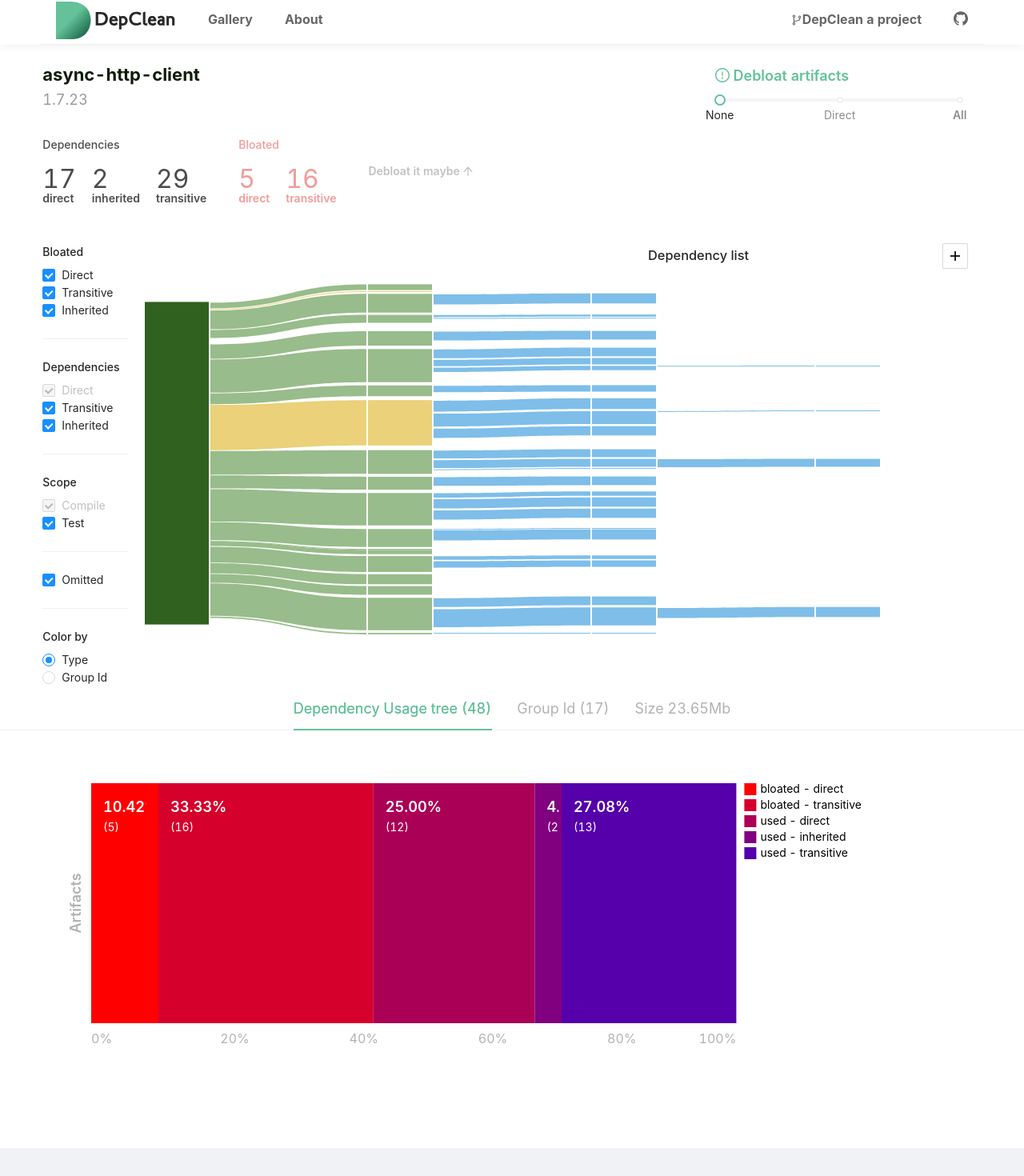
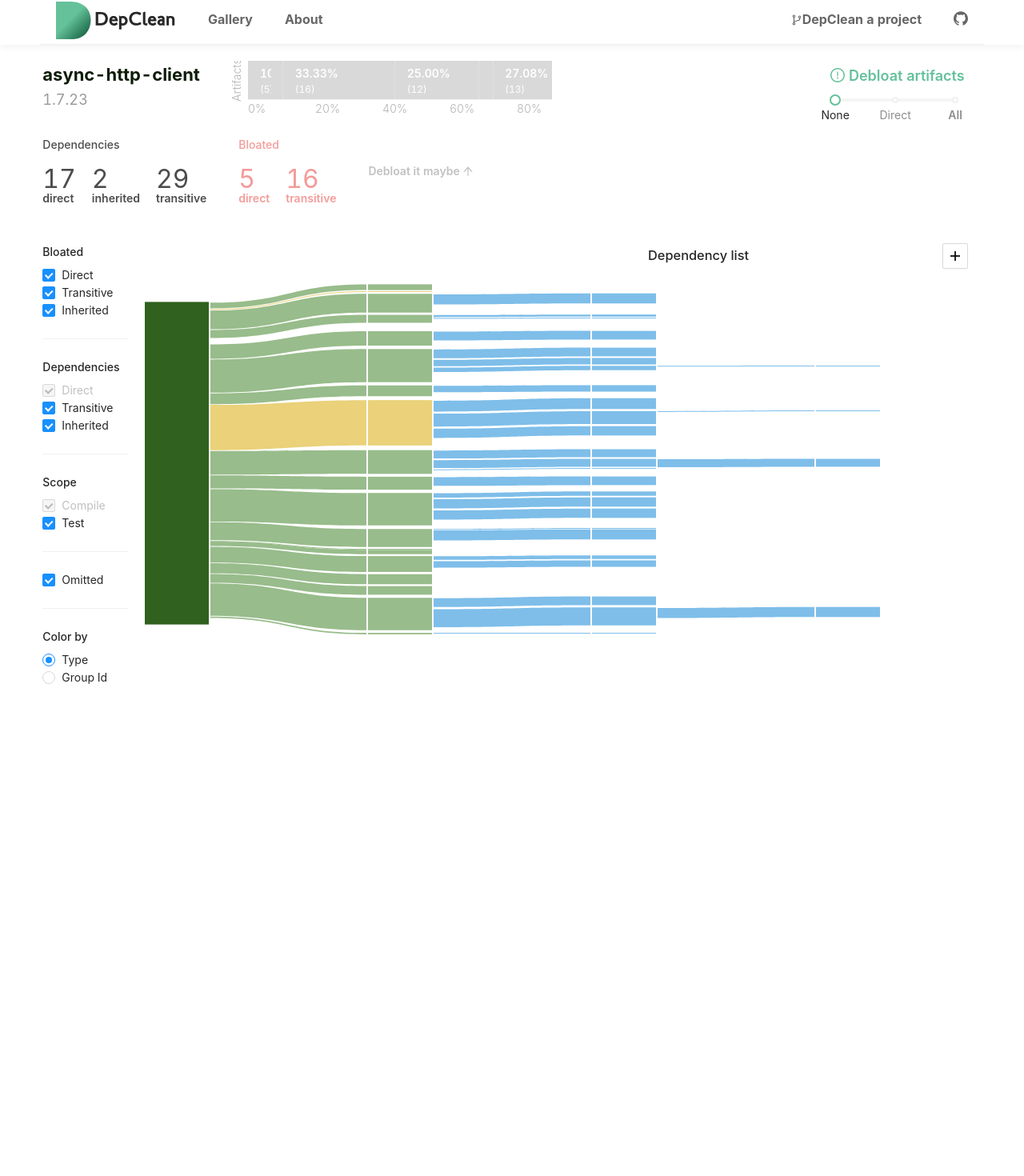
Before and after one commit to ASSERT-KTH/depclean-web, a React (Create React App) app in the folder front-end/: page /result in a window 1280 px wide. Shown: the part 8-1478 px from the top of the page at 80% size. After the commit the page ends 868 px from the top, so only its background shows below. Built offline with nearby package versions, Linux system fonts and the light colour scheme.

Commit message:
fix chart to upper part

```diff
--- a/front-end/src/App.css
+++ b/front-end/src/App.css
@@ -202,7 +202,8 @@
 }
 .square-text{
  display: block;
- padding:15px;
+ padding:5px 0 0 15px;
+
  overflow: hidden;
  -webkit-user-select: none; /* Safari */
   -moz-user-select: none; /* Firefox */
@@ -212,7 +213,7 @@
 
 
 .square-text .title{
-  font-size: 1.3em;
+  font-size: 14px;
   font-weight: 600;
   color:white;
   display: block;
@@ -223,7 +224,7 @@
 }
 
 .square-text .sub-title{
-  font-size: 1em;
+  font-size: 12px;
   color:white;
   display: block;
   -webkit-user-select: none; /* Safari */
@@ -354,6 +355,7 @@ p{
   font-size: 22px;
   font-weight: 700;
   margin-bottom: 0;
+  margin-right: 40px;
 }
 
 /* MAIN PAGE */
@@ -549,14 +551,14 @@ line.Axis__line {
 }
 
 .axis_label{
-    font-size: 18px;
-    font-weight: 600;
+    font-size: 14px;
+    font-weight: 300;
     fill: rgb(0 0 0 / 0.3);
 }
 
 .axis__tick{
-  font-size: 16px;
-  font-weight: 400;
+  font-size: 14px;
+  font-weight: 300;
   fill: rgb(0 0 0 / 0.3);
 }
 
--- a/front-end/src/App.tsx
+++ b/front-end/src/App.tsx
@@ -17,7 +17,7 @@ import "antd/dist/antd.css";
 import './App.css';
 
 
-const { Content, Footer } = Layout;
+const { Content } = Layout;
 
 function App() {
 
@@ -39,8 +39,8 @@ function App() {
 
         </Content>
 
-        <Footer>
-        </Footer>
+        {/* <Footer>
+        </Footer> */}
 
 
       </Layout>
--- a/front-end/src/Chart.tsx
+++ b/front-end/src/Chart.tsx
@@ -7,17 +7,9 @@ import { v4 as uuidv4 } from 'uuid';
 import { Tooltip } from './vizUtils/tooltip';
 import { AxisHorizontal } from 'src/vizUtils/AxisHorizontal';
 import { AxisVertical } from 'src/vizUtils/AxisVertical';
+import { dimension } from 'src/interfaces/interfaces'
 
-interface dimension {
-    width: number,
-    height: number,
-    marginTop: number,
-    marginRight: number,
-    marginBottom: number,
-    marginLeft: number,
-    boundedHeight: number,
-    boundedWidth: number,
-}
+
 
 interface ChartProps {
     nodes: any[],
@@ -43,14 +35,13 @@ export const Chart = ({
     const [tpOpacity, setTpOpacity] = useState(0)
 
     //declare chart width and height
-    const chartSize = (dimensions.boundedWidth * 0.7);
-    const chartHeight = 300;
+    const chartSize = (dimensions.boundedWidth);
+    const chartHeight = dimensions.boundedHeight * 0.69;
     const chartDimensions = {
         ...dimensions,
         boundedWidth: chartSize,
         height: chartHeight
     }
-
 
     const chartXScale = d3.scaleLinear()
         .domain([0, 100])
@@ -77,7 +68,7 @@ export const Chart = ({
         .domain([0, chartData.length + 1])
         .interpolator(colorInterpolator);
     const indexAccesor = (d: any) => d.index;
-    const colorAccessor = (d: any) => color(indexAccesor(d))
+    const colorAccessor = (d: any) => "#D9D9D9"//color(indexAccesor(d))
     //LEGEND DATA
     const initialPos = [chartSize + dimensions.marginLeft + 10, dimensions.marginTop]
 
@@ -102,9 +93,9 @@ export const Chart = ({
         <div className="flex flex-justify-center" >
             <div className="wrapper">
                 <Tooltip value={toolTipValue} position={toolTipPos} opacity={tpOpacity} />
-                <svg width={dimensions.boundedWidth} height={dimensions.height} >
+                <svg width={dimensions.width} height={dimensions.height} >
 
-                    <g transform={"translate(" + dimensions.marginLeft + "," + dimensions.marginTop + ")"} >
+                    <g transform={"translate(" + dimensions.marginLeft + "," + 0 + ")"} >
 
                         <Squares
                             data={chartData}
@@ -122,12 +113,6 @@ export const Chart = ({
                         />
                     </g>
 
-                    <Legend
-                        data={chartData}
-                        nameAccessor={nameAccessor}
-                        initialPos={initialPos}
-                        color={color}
-                    />
                     <AxisHorizontal
                         dimensions={chartDimensions}
                         formatTick={formatTick}
@@ -142,6 +127,12 @@ export const Chart = ({
                         scale={chartXScale}
                         numTicks={numTicks}
                     />
+                    {/* <Legend
+                        data={chartData}
+                        nameAccessor={nameAccessor}
+                        initialPos={initialPos}
+                        color={color}
+                    /> */}
                 </svg>
             </div>
         </div >
--- a/front-end/src/DependenceProvency.tsx
+++ b/front-end/src/DependenceProvency.tsx
@@ -20,18 +20,18 @@ export const DependenceProvency = () => {
     const sName: string = `Size ${rootInfo[2].num}Mb`;
     const nodesFiltered = filtered.descendants().filter((d: any) => d.data.type !== "omitted" && d.data.type !== "test")
 
-    const nodesDep = getNodesWithDepCategory(nodesFiltered.splice(1));
+    const nodesDep = getNodesWithDepCategory(nodesFiltered.splice(1)).filter((d: any) => d.type !== "unknown" && d.status !== "unkown");
     const colorUsage = d3.interpolate("red", "blue")
     const colorGroupId = d3.scaleOrdinal(d3.schemeCategory10);
 
     const [dimensions, setDimensions] = useState({
         width: window.innerWidth,
-        height: 500,
+        height: 600,
         marginTop: 50,
         marginRight: 50,
         marginBottom: 50,
         marginLeft: 50,
-        boundedHeight: 500 - 50 - 50,
+        boundedHeight: 600 - 50 - 50,
         boundedWidth: window.innerWidth * 0.9,
     });
 
@@ -39,12 +39,12 @@ export const DependenceProvency = () => {
         function handleResize() {
             setDimensions({
                 width: window.innerWidth,
-                height: 500,
+                height: 600,
                 marginTop: 50,
                 marginRight: 50,
                 marginBottom: 50,
                 marginLeft: 50,
-                boundedHeight: 500 - 50 - 50,
+                boundedHeight: 600 - 50 - 50,
                 boundedWidth: window.innerWidth * 0.9,
             })
         }
@@ -55,6 +55,7 @@ export const DependenceProvency = () => {
     const sizeAccesor = (d: any) => d.size;
     const dataHierarchy = filtered
         .sum(sizeAccesor)
+    // .sort((a: any, b: any) => b.size - a.size)
     // .sort((a: any, b: any) => b.value - a.value)
 
     return (
--- a/front-end/src/HomeViz.tsx
+++ b/front-end/src/HomeViz.tsx
@@ -4,7 +4,7 @@ import { MainInfo } from './MainInfo';
 import { Row, Col, Divider, Checkbox } from 'antd';
 import { CategoryCheckbox } from './CategoryCheckbox';
 import { CategoryRadialBox } from './CategoryRadialBox';
-import { DependenceProvency } from './DependenceProvency';
+// import { DependenceProvency } from './DependenceProvency';
 import { HorizontalPartitionTree } from './HorizontalPartitionTree';
 import { useAppState } from "./AppStateContext";
 import { v4 as uuidv4 } from 'uuid';
@@ -168,10 +168,9 @@ export const HomeViz = () => {
 
             </Row>
 
-            <Row id="dependenceProvency">
-                {/* TABS */}
+            {/* <Row id="dependenceProvency">
                 <DependenceProvency />
-            </Row>
+            </Row> */}
         </div>
     )
 }
--- a/front-end/src/MainInfo.tsx
+++ b/front-end/src/MainInfo.tsx
@@ -1,19 +1,44 @@
 import React from "react";
 import { Col, Slider } from 'antd';
 import { Message } from 'src/Message';
-import { useAppState } from "./AppStateContext"
+import { useAppState } from "./AppStateContext";
+import { truncateString } from "src/utils/stringManipulation";
 import { ExclamationCircleOutlined } from '@ant-design/icons';
+import { getNodesWithDepCategory } from "./utils/treeAccess";
+import { Chart } from 'src/Chart';
+import * as d3 from 'd3';
+import { dimension } from 'src/interfaces/interfaces'
 
 export const MainInfo = () => {
     //get the main state
     const { state, dispatch } = useAppState();
     //Get all the nodes
-    const { debloatNum, filteredBloated } = state;
+    const { debloatNum, filteredBloated, filtered } = state;
+    const nodesFiltered = filtered.descendants().filter((d: any) => d.data.type !== "omitted" && d.data.type !== "test" && d.data.deleted === false)
+
+    const nodesDep = getNodesWithDepCategory(nodesFiltered.splice(1));
+    const colorUsage = d3.interpolate("red", "blue")
     //GET THE INFORMATIN
+    const tittle = truncateString(state.project.artifactId, 35);
+    const version = state.project.version;
 
+    const marginRight = 0;
+    const marginLeft = 20;
+    const marginTop = 15;
+    const marginBottom = 15;
+    const width = 400;
+    const height = 70;
 
-    const tittle = state.project.artifactId;
-    const version = state.project.version;
+    const dimensions: dimension = {
+        width: width,
+        height: height,
+        marginTop: marginTop,
+        marginRight: marginRight,
+        marginBottom: marginBottom,
+        marginLeft: marginLeft,
+        boundedHeight: height - marginTop + marginBottom,
+        boundedWidth: width - marginRight + marginLeft,
+    };
 
     const marks = {
         0: 'None',
@@ -27,9 +52,9 @@ export const MainInfo = () => {
         },
     };
 
+    //on change slider debloat project and select debloat
     const onChange = (value: number) => {
         dispatch({ type: "DEBLOAT_PROJECT", payload: value })
-        //
         dispatch({ type: "SELECT_BLOAT", payload: filteredBloated });
     };
 
@@ -43,10 +68,20 @@ export const MainInfo = () => {
                     </h1>
                     <span className="version-num">{version}</span>
                 </div>
+                <div className="">
+                    <Chart
+                        nodes={nodesDep}
+                        dimensions={dimensions}
+                        category={"dependencyUsage"}
+                        labelY={"Artifacts"}
+                        colorInterpolator={colorUsage}
+                        numTicks={5}
+                    />
+                </div>
                 <div className="pull-left slider-theme">
                     <span className="tittle"><ExclamationCircleOutlined /> Debloat artifacts</span>
                     <Slider
-                        style={{ width: 300 }}
+                        style={{ width: 150 }}
                         marks={marks}
                         step={50}
                         defaultValue={debloatNum}
@@ -54,6 +89,10 @@ export const MainInfo = () => {
                         tooltipVisible={false}
                         onChange={onChange}
                     />
+
+
+
+
                 </div>
             </div>
             <Message />
--- /dev/null
+++ b/front-end/src/utils/stringManipulation.ts
@@ -0,0 +1,9 @@
+
+//truncate a string, add ... points at the end
+//str: string to truncate
+//limit: number of characters allowed before truncating the string
+//If string is less than limit, rreturns same string otherwise it tuncates the string
+//return a truncated string
+export const truncateString = (str: string, limit: number): string => {
+    return str.length <= limit ? str : str.slice(0, limit) + "...";
+}
--- a/front-end/src/vizUtils/AxisHorizontal.tsx
+++ b/front-end/src/vizUtils/AxisHorizontal.tsx
@@ -37,7 +37,7 @@ export const AxisHorizontal = ({
         <React.Fragment></React.Fragment>
 
     return (
-        <g className="axis axisHorizontal" transform={`translate( ${dimensions.marginLeft}, ${dimensions.boundedHeight - dimensions.marginBottom
+        <g className="axis axisHorizontal" transform={`translate( ${dimensions.marginLeft}, ${dimensions.height - 8
             })`} >
 
             <line
--- a/front-end/src/vizUtils/AxisVertical.tsx
+++ b/front-end/src/vizUtils/AxisVertical.tsx
@@ -33,7 +33,7 @@ export const AxisVertical = ({
                 transform: `rotate(-90deg)`,
             }}
             textAnchor="middle"
-            alignmentBaseline="central"
+            alignmentBaseline="hanging"
         >
             {label}
         </text>) :
@@ -41,8 +41,7 @@ export const AxisVertical = ({
 
     return (
         <g className="axis axisVertical"
-            transform={`translate(${30}, ${(dimensions.height) / 2 + dimensions.marginTop
-                })`}
+            transform={`translate(${0}, ${(dimensions.height) / 2})`}
         >
             {textLabel}
         </g>
```
Also changed, not shown: front-end/src/interfaces/interfaces.ts (+10 -0 lines).
